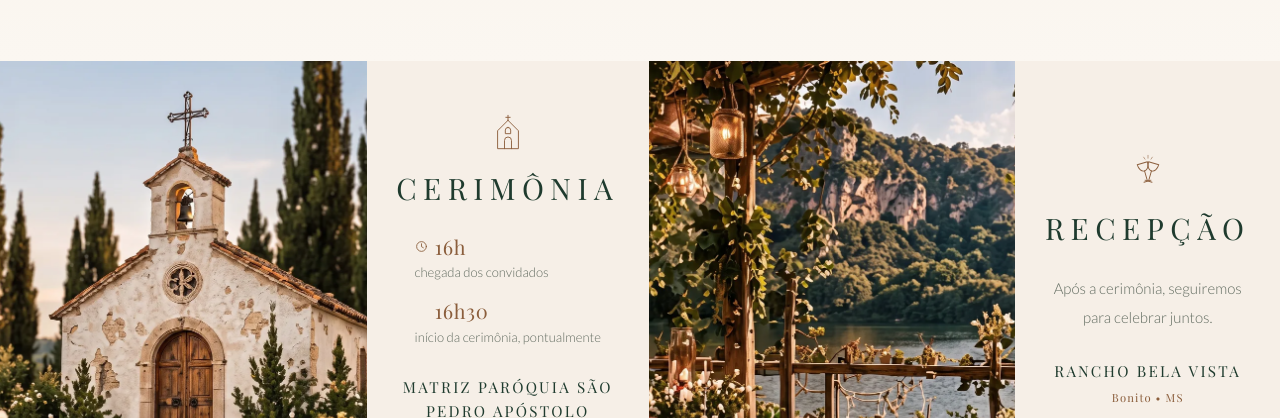
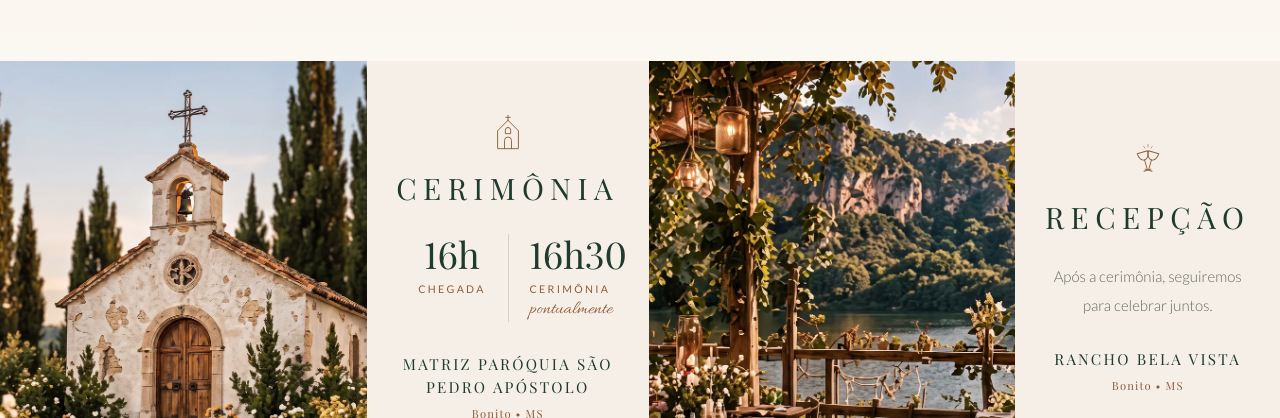
Before and after one commit to xirugabriel/casamento-mozar-eduarda, a plain HTML site: page index.html in a window 1280 px wide. Shown: the part 1751-2169 px from the top of the page. Drawn offline with nearby package versions, Linux system fonts and the light colour scheme.

Commit message:
Destaca os horários da cerimônia (checklist 5.1)
16h e 16h30 viram duas colunas lado a lado com filete no meio, na mesma
linguagem da contagem regressiva, em vez de duas linhas pequenas empilhadas.
Rótulos curtos em versalete (CHEGADA, CERIMÔNIA) e a pontualidade sai do fim
da frase cinza para uma nota própria em Allura sob o 16h30.

Sai o ícone de relógio: só existia no primeiro item e, com as colunas, apenas
desequilibrava. minmax(0,1fr) mantém as colunas iguais mesmo com a lista
encolhida ao conteúdo, deixando o filete no centro.

Co-Authored-By: Claude Opus 5.5 <noreply@anthropic.com>

```diff
--- a/css/style.css
+++ b/css/style.css
@@ -378,19 +378,26 @@ button { font: inherit; color: inherit; }
 .locais__titulo { margin-bottom: clamp(1.2rem, 4vw, 1.6rem); }
 
 .horarios {
-  list-style: none; margin: 0 0 clamp(1.3rem, 4vw, 1.8rem); padding: 0;
-  display: grid; gap: clamp(.75rem, 2.6vw, 1rem); text-align: left;
+  list-style: none; margin: 0 0 clamp(1.4rem, 4vw, 1.9rem); padding: 0;
+  /* minmax(0,1fr): colunas iguais mesmo com a lista encolhida ao conteúdo, filete no centro */
+  display: grid; grid-template-columns: repeat(2, minmax(0, 1fr)); text-align: center;
 }
+.horarios li { padding: 0 clamp(.7rem, 3.4vw, 1.3rem); }
+.horarios li + li { border-left: 1px solid var(--linha); }
 .horarios b {
-  display: flex; align-items: center; gap: .45rem;
-  font: 400 clamp(1rem, 4.2vw, 1.25rem)/1.3 var(--serif);
-  letter-spacing: .03em; color: var(--madeira);
+  display: block;
+  font: 400 clamp(1.75rem, 7.6vw, 2.3rem)/1.1 var(--serif);
+  color: var(--floresta); font-variant-numeric: lining-nums;
 }
-.horarios__ico { width: 13px; height: 13px; flex: none; color: var(--madeira); }
-.horarios li:not(:first-child) .horarios__ico { visibility: hidden; }
 .horarios span {
+  display: block; margin-top: .5rem;
+  font: 400 clamp(.6rem, 2.6vw, .66rem)/1.4 var(--sans);
+  letter-spacing: .22em; text-transform: uppercase; color: var(--madeira);
+}
+.horarios em {
   display: block; margin-top: .15rem;
-  font: 300 clamp(.74rem, 3vw, .82rem)/1.55 var(--sans); color: var(--tinta-suave);
+  font: 400 clamp(1.05rem, 4.4vw, 1.2rem)/1.2 var(--script);
+  font-style: normal; color: var(--madeira);
 }
 
 .locais__nome {
--- a/index.html
+++ b/index.html
@@ -29,7 +29,7 @@
 <link rel="preconnect" href="https://fonts.googleapis.com">
 <link rel="preconnect" href="https://fonts.gstatic.com" crossorigin>
 <link rel="stylesheet" href="https://fonts.googleapis.com/css2?family=Playfair+Display:wght@400;500;600&family=Lato:wght@300;400;700&family=Allura&display=swap">
-<link rel="stylesheet" href="css/style.css?v=aquarela-relogio-1">
+<link rel="stylesheet" href="css/style.css?v=202611241806">
 </head>
 <body>
 
@@ -282,7 +282,7 @@
 <!-- ═══════════════════════════════════════════════ 8. FINAL -->
 <section class="final">
   <div class="container">
-    <img class="rv" src="img/identidade/cachorras.webp?v=202611241613" alt="Ilustração das nossas cachorras." loading="lazy">
+    <img class="rv" src="img/identidade/cachorras.webp?v=202611241806" alt="Ilustração das nossas cachorras." loading="lazy">
   </div>
 </section>
 
@@ -295,7 +295,7 @@
     <div class="rodape__grade">
       <div class="rodape__marca rv">
         <a href="#inicio" class="rodape__mono" aria-label="Voltar ao início">
-          <img class="mono-ouro" src="img/monograma-ouro.svg?v=202611241613" width="462" height="288" alt="" loading="lazy">
+          <img class="mono-ouro" src="img/monograma-ouro.svg?v=202611241806" width="462" height="288" alt="" loading="lazy">
         </a>
         <p class="rodape__nomes">Mozar &amp; Eduarda</p>
         <p class="rodape__data">02 • 10 • 2027 &nbsp;·&nbsp; Bonito • MS</p>
@@ -389,6 +389,6 @@
 <div class="toast" id="toast" role="status" aria-live="polite"></div>
 
 <script src="https://cdnjs.cloudflare.com/ajax/libs/qrcodejs/1.0.0/qrcode.min.js"></script>
-<script type="module" src="js/main.js?v=202611241613"></script>
+<script type="module" src="js/main.js?v=202611241806"></script>
 </body>
 </html>
--- a/js/admin.js
+++ b/js/admin.js
@@ -1,8 +1,8 @@
 /* =============================================================
    Painel dos noivos — RSVPs, presentes e status da lista.
    ============================================================= */
-import { PRESENTES } from './data.js?v=202611241613';
-import * as DB from './db.js?v=202611241613';
+import { PRESENTES } from './data.js?v=202611241806';
+import * as DB from './db.js?v=202611241806';
 
 const $  = (s, r = document) => r.querySelector(s);
 const $$ = (s, r = document) => Array.from(r.querySelectorAll(s));
--- a/js/config.js
+++ b/js/config.js
@@ -37,8 +37,8 @@ export const CASAMENTO = {
     titulo: 'Matriz Paróquia São Pedro Apóstolo',
     endereco: 'Bonito • MS',                       // TODO: endereço completo
     horarios: [
-      ['16h',   'chegada dos convidados'],
-      ['16h30', 'início da cerimônia, pontualmente'],
+      ['16h',   'chegada'],
+      ['16h30', 'cerimônia', 'pontualmente'],   // 3º item opcional: nota em destaque
     ],
     // Cole aqui o link do Google Maps do local (botão "Compartilhar" no Maps).
     // Se deixar vazio, o site busca pelo nome + endereço.
--- a/js/db.js
+++ b/js/db.js
@@ -7,7 +7,7 @@
    Nome, mensagem e valor de quem presenteou ficam em `registros`, que apenas
    o admin autenticado consegue ler.
    ============================================================= */
-import { FIREBASE } from './config.js?v=202611241613';
+import { FIREBASE } from './config.js?v=202611241806';
 
 const V = '10.12.5';
 const U = 'https://www.gstatic.com/firebasejs/' + V;
--- a/js/main.js
+++ b/js/main.js
@@ -1,10 +1,10 @@
 /* =============================================================
    MOZAR & EDUARDA — comportamento do site
    ============================================================= */
-import { CASAMENTO } from './config.js?v=202611241613';
-import { PRESENTES, CATEGORIAS } from './data.js?v=202611241613';
-import { gerarPix, desenharQR } from './pix.js?v=202611241613';
-import * as DB from './db.js?v=202611241613';
+import { CASAMENTO } from './config.js?v=202611241806';
+import { PRESENTES, CATEGORIAS } from './data.js?v=202611241806';
+import { gerarPix, desenharQR } from './pix.js?v=202611241806';
+import * as DB from './db.js?v=202611241806';
 
 const $  = (s, r = document) => r.querySelector(s);
 const $$ = (s, r = document) => Array.from(r.querySelectorAll(s));
@@ -168,11 +168,8 @@ const mapsHref = (l) => l.mapsUrl
 
 function locais() {
   const c = CASAMENTO.cerimonia;
-  const relogio = '<svg class="horarios__ico" viewBox="0 0 24 24" fill="none" stroke="currentColor"'
-    + ' stroke-width="1.6" stroke-linecap="round" aria-hidden="true">'
-    + '<circle cx="12" cy="12" r="9"/><path d="M12 7v5.3l3.4 2"/></svg>';
   $('#horarios-cerimonia').innerHTML = c.horarios
-    .map(([h, t]) => `<li><b>${relogio}${esc(h)}</b><span>${esc(t)}</span></li>`).join('');
+    .map(([h, t, nota]) => `<li><b>${esc(h)}</b><span>${esc(t)}</span>${nota ? `<em>${esc(nota)}</em>` : ''}</li>`).join('');
   $('#nome-cerimonia').textContent = c.titulo;
   $('#endereco-cerimonia').textContent = c.endereco;
   $('#maps-cerimonia').href = mapsHref(c);
```
Also changed, not shown: admin.html (+2 -2 lines).
